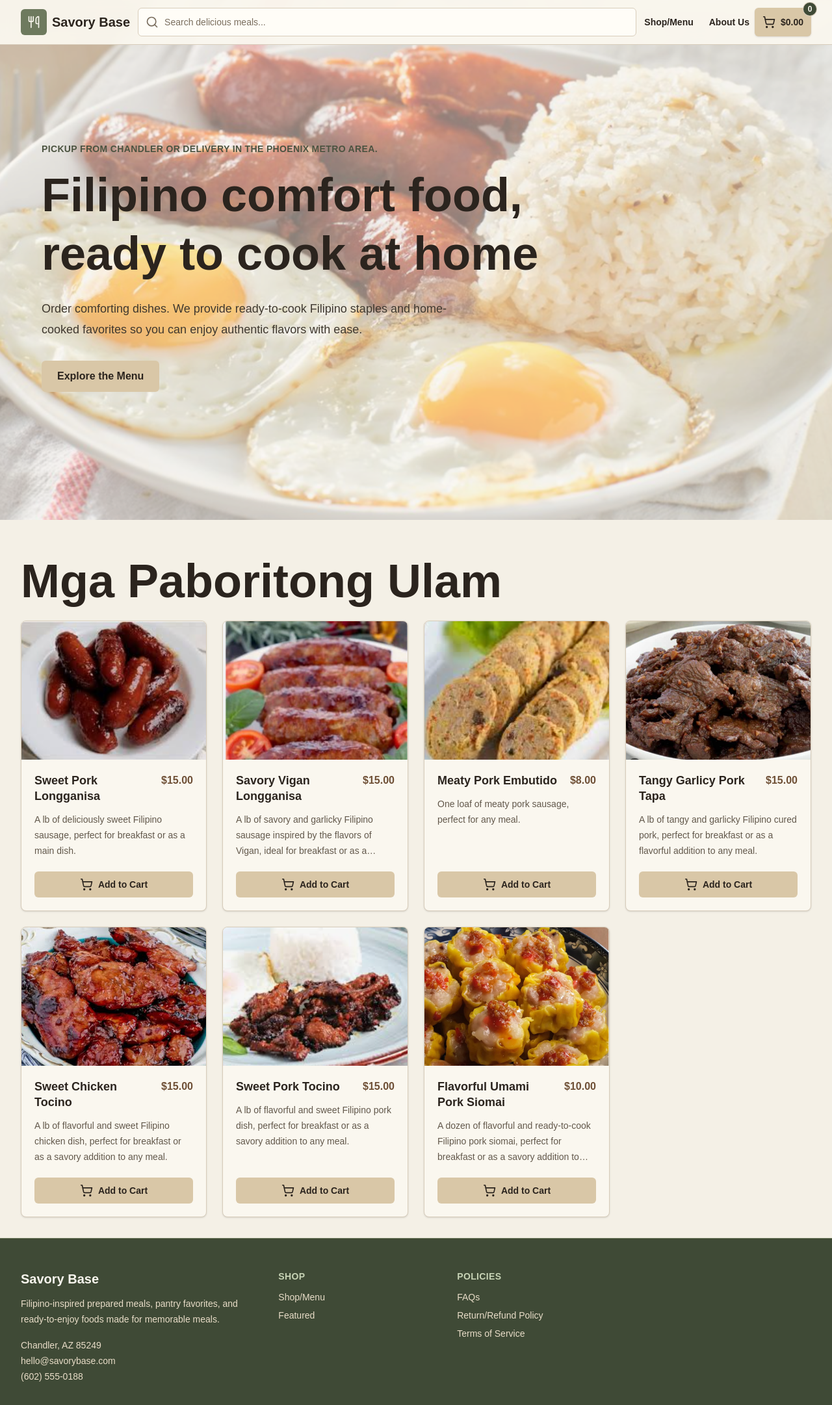
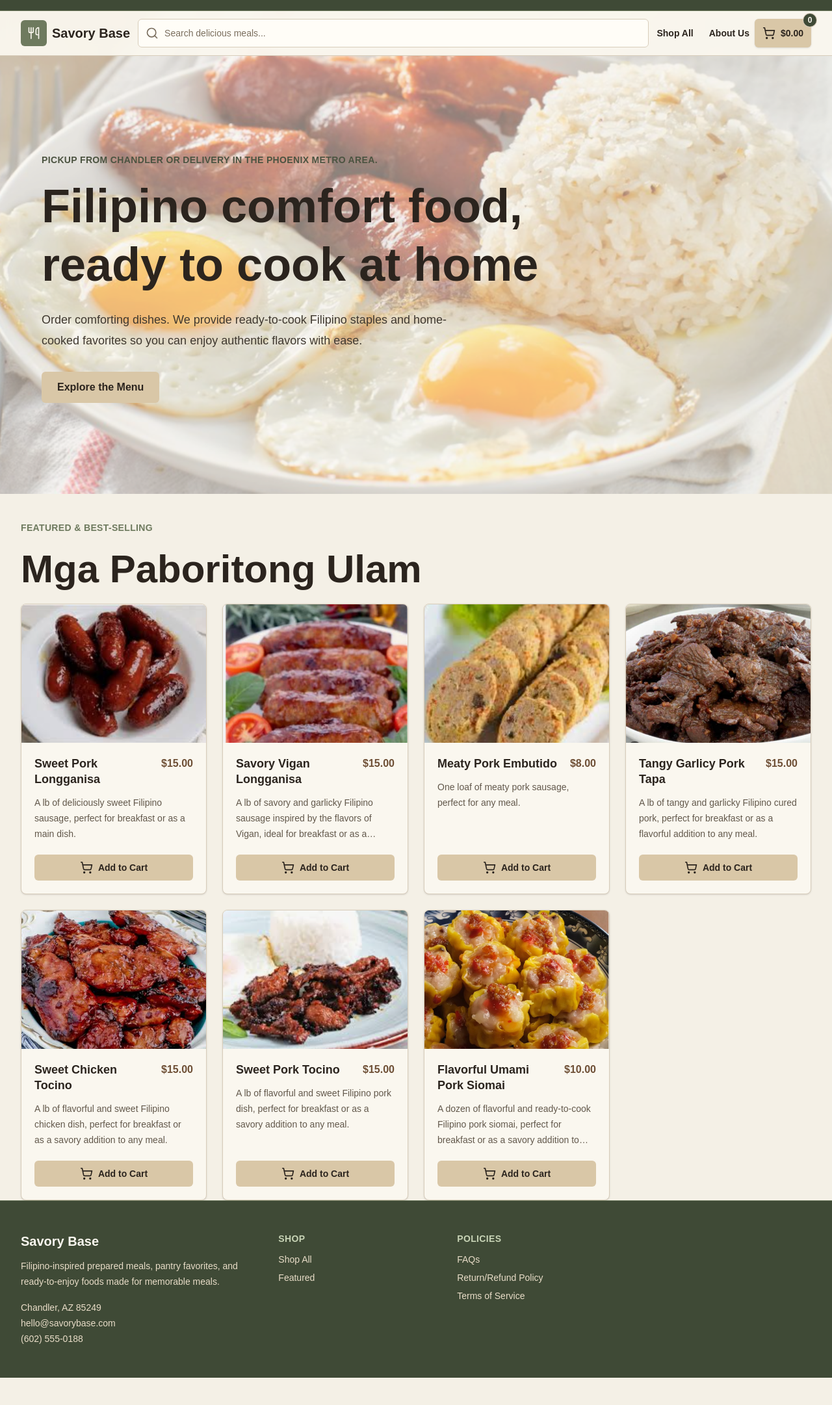
Before and after one commit to shirleymramirez/savorybase_spa, a Next.js app: page / in a window 1280 px wide. Shown: the top 2162 px of the page at 65% size. After the commit the page ends 2120 px from the top, so only its background shows below. Built offline with nearby package versions, Linux system fonts and the light colour scheme.

Commit message:
landing page touch-up

```diff
--- a/app/checkout/page.tsx
+++ b/app/checkout/page.tsx
@@ -311,7 +311,7 @@ export default function CheckoutPage() {
             </div>
             <p className="mt-2 text-sm text-[#62584B]">Payment can be made with any of the following methods:</p>
             <div className="mt-5 flex flex-wrap gap-3">
-              {['Cash', 'Zelle', 'Apple Pay', 'Google Pay'].map((method) => {
+              {['Cash', 'Zelle'].map((method) => {
                 const isSelected = selectedMethod === method;
                 return (
                   <button
--- a/components/footer.tsx
+++ b/components/footer.tsx
@@ -26,7 +26,7 @@ export function Footer() {
           </h2>
           <div className="mt-3 flex flex-col gap-2 text-sm text-[#E9DDC8]">
             <Link href="/" className="transition hover:text-[#FFFDF7]">
-              Shop/Menu
+              Shop All
             </Link>
             <Link href="/#products" className="transition hover:text-[#FFFDF7]">
               Featured
--- a/components/hero-section.tsx
+++ b/components/hero-section.tsx
@@ -4,7 +4,7 @@ import Image from "next/image";
 export function HeroSection() {
   return (
     <section className="pb-8 pt-2 sm:pb-10">
-      <div className="absolute inset-0">
+      <div className="absolute inset-0 h-[95%]">
          <Image
             src="/products/longsilog.webp"
             alt="Hearty plate of longsilog with garlic rice, fried egg, and sweet pork longganisa"
--- a/components/navbar.tsx
+++ b/components/navbar.tsx
@@ -15,7 +15,7 @@ import { fallbackFoods } from "@/lib/cms";
 import { useCart } from "@/components/cart-provider";
 
 const navLinks = [
-  { href: "/#products", label: "Shop/Menu" },
+  { href: "/#products", label: "Shop All" },
   { href: "/about", label: "About Us" },
   // { href: "/deals", label: "Deals" }
 ];
@@ -80,6 +80,9 @@ export function Navbar() {
 
   return (
     <header className="sticky top-0 z-50 border-b border-[#D8CDBB] bg-[#FAF7EF]/95 backdrop-blur">
+      <div className="border-b border-[#6E7A5E] bg-[#3F4A36]">
+        <div className="mx-auto flex max-w-7xl items-center justify-between gap-4 px-4 py-2 sm:px-6 lg:px-8"></div>
+      </div>
       <nav
         className="mx-auto grid max-w-7xl grid-cols-[auto_auto] items-center gap-3 px-4 py-3 sm:px-6 md:grid-cols-[auto_minmax(240px,1fr)_auto] lg:px-8"
         aria-label="Main navigation"
--- a/components/product-grid.tsx
+++ b/components/product-grid.tsx
@@ -7,8 +7,13 @@ interface ProductGridProps {
 
 export function ProductGrid({ foods }: ProductGridProps) {
   return (
-    <section id="products" aria-label="Food products" className="mx-auto max-w-7xl py-8">
-      <h1 className="mt-4 mb-4 max-w-4xl text-5xl font-bold leading-tight text-4xl lg:text-7xl pt-4">Mga Paboritong Ulam</h1>
+    <section id="products" aria-label="Food products">
+      <div>
+         <p className="text-sm font-semibold uppercase tracking-wide text-[#6E7A5E]">
+          Featured & Best-Selling
+        </p>
+        <h1 className="mt-4 mb-4 max-w-4xl text-4xl font-bold leading-tight lg:text-6xl">Mga Paboritong Ulam</h1>
+      </div>
       <div className="grid gap-6 sm:grid-cols-2 lg:grid-cols-3 xl:grid-cols-4">
         {foods.map((food) => (
           <ProductCard key={food.id} food={food} />
```
